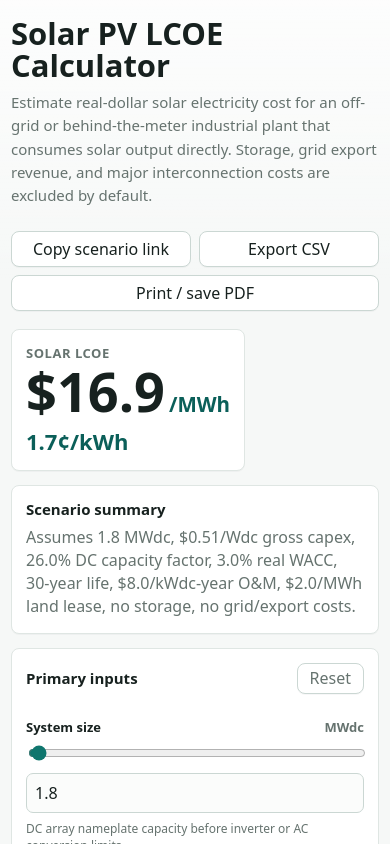
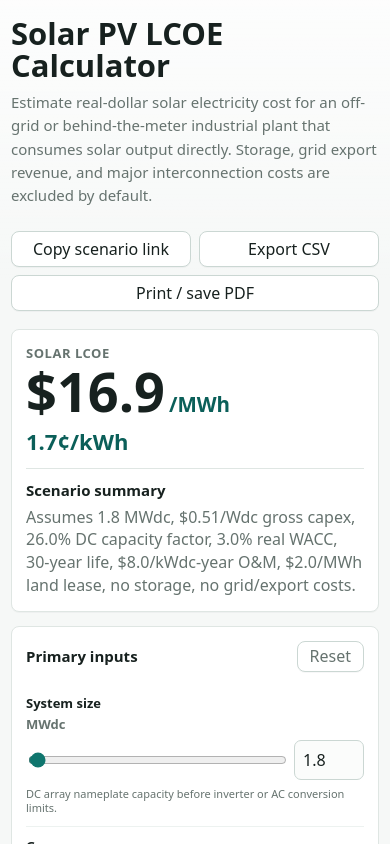
Before and after one commit to guffi/solar-calculator, a React (Vite) app: page / in a window 390 px wide. Shown: the top 844 px of the page. Built offline with nearby package versions, Linux system fonts and the light colour scheme.

Commit message:
Compact calculator layout

```diff
--- a/src/App.tsx
+++ b/src/App.tsx
@@ -190,16 +190,6 @@ export default function App() {
 
       <section className="layout">
         <aside className="inputs">
-          <section className="panel summaryPanel">
-            <h2>Scenario summary</h2>
-            <p>
-              Assumes {oneDecimal.format(input.systemMwDc)} MWdc, ${result.capexWdc.toFixed(2)}/Wdc gross capex, {pct(input.capacityFactor)}{' '}
-              {input.capacityMode.toUpperCase()} capacity factor, {pct(input.wacc)} real WACC, {input.projectLife}-year life, $
-              {oneDecimal.format(result.omKwYear)}/kWdc-year O&M, {input.landMode === 'mwh' ? `$${oneDecimal.format(input.landCostMwh)}/MWh land lease` : 'acre-year land lease'}, no storage, no grid/export costs.
-            </p>
-            {input.itcEnabled ? <p>Includes {pct(input.itcPercent, 0)} federal ITC. Face value and monetized value are shown separately.</p> : null}
-          </section>
-
           <section className="panel">
             <div className="sectionTitle">
               <h2>Primary inputs</h2>
@@ -278,6 +268,7 @@ export default function App() {
         <section className="outputs">
           <section className="topResults">
             <section className="panel resultPanel">
+              <div className="headlineResult">
                 <p className="eyebrow">Solar LCOE</p>
                 <p className="bigResult">
                   <span>${oneDecimal.format(result.totalLcoe)}</span>
@@ -285,6 +276,16 @@ export default function App() {
                 </p>
                 <p className="subResult">{oneDecimal.format(result.centsKwh)}¢/kWh</p>
                 {result.paybackLcoe ? <p className="payback">10-year payback-style cost: {lcoe(result.paybackLcoe)}. This is not standard solar LCOE.</p> : null}
+              </div>
+              <div className="summaryPanel">
+                <h2>Scenario summary</h2>
+                <p>
+                  Assumes {oneDecimal.format(input.systemMwDc)} MWdc, ${result.capexWdc.toFixed(2)}/Wdc gross capex, {pct(input.capacityFactor)}{' '}
+                  {input.capacityMode.toUpperCase()} capacity factor, {pct(input.wacc)} real WACC, {input.projectLife}-year life, $
+                  {oneDecimal.format(result.omKwYear)}/kWdc-year O&M, {input.landMode === 'mwh' ? `$${oneDecimal.format(input.landCostMwh)}/MWh land lease` : 'acre-year land lease'}, no storage, no grid/export costs.
+                </p>
+                {input.itcEnabled ? <p>Includes {pct(input.itcPercent, 0)} federal ITC. Face value and monetized value are shown separately.</p> : null}
+              </div>
             </section>
 
             <section className="panel metricsPanel">
--- a/src/styles.css
+++ b/src/styles.css
@@ -42,19 +42,19 @@ button:hover { border-color: #aab9b4; }
 .outputs { min-width: 0; }
 .panel, .details { border: 1px solid var(--border); background: var(--panel); border-radius: 8px; box-shadow: var(--shadow); }
 .panel { padding: 18px; }
-.summaryPanel { display: grid; gap: 8px; color: var(--muted); line-height: 1.45; }
+.summaryPanel { display: grid; align-content: center; gap: 7px; color: var(--muted); line-height: 1.42; border-left: 1px solid var(--border); padding-left: 18px; }
 .summaryPanel h2 { color: var(--text); }
 .sectionTitle, .modeLine, .switchRow { display: flex; align-items: center; justify-content: space-between; gap: 12px; }
 .sectionTitle { margin-bottom: 12px; }
 
-.field { display: grid; gap: 7px; padding: 12px 0; border-top: 1px solid #edf2f0; }
+.field { display: grid; grid-template-columns: minmax(120px, .72fr) minmax(120px, 1fr) 76px; gap: 8px 10px; align-items: center; padding: 10px 0; border-top: 1px solid #edf2f0; }
 .sectionTitle + .field { border-top: 0; }
-.fieldTop { display: flex; justify-content: space-between; gap: 10px; color: var(--text); font-size: 13px; font-weight: 720; }
+.fieldTop { display: grid; gap: 3px; color: var(--text); font-size: 13px; font-weight: 720; }
 .unit { color: var(--muted); font-weight: 650; }
-.fieldControl { display: grid; grid-template-columns: minmax(0, 1fr) 96px; gap: 10px; align-items: center; }
+.fieldControl { display: contents; }
 input[type="range"] { width: 100%; accent-color: var(--accent); }
-.number { width: 100%; height: 34px; border: 1px solid var(--border-strong); border-radius: 7px; padding: 0 8px; background: var(--panel-soft); color: var(--text); }
-.help { color: var(--muted); font-size: 12px; line-height: 1.42; }
+.number { width: 100%; height: 32px; border: 1px solid var(--border-strong); border-radius: 7px; padding: 0 8px; background: var(--panel-soft); color: var(--text); }
+.help { grid-column: 1 / -1; color: var(--muted); font-size: 11px; line-height: 1.35; }
 .toggle { display: inline-flex; border: 1px solid var(--border-strong); border-radius: 8px; overflow: hidden; background: var(--panel-soft); }
 .toggle button { border: 0; border-radius: 0; box-shadow: none; min-height: 32px; padding: 0 10px; background: transparent; color: var(--muted); }
 .toggle button.active { background: var(--accent); color: #fff; }
@@ -65,8 +65,8 @@ input[type="range"] { width: 100%; accent-color: var(--accent); }
 .details[open] summary::after { content: "-"; }
 .detailsBody { padding: 0 18px 16px; }
 
-.topResults { display: grid; grid-template-columns: minmax(260px, .9fr) minmax(250px, 1fr); gap: 14px; align-items: stretch; position: sticky; top: 12px; z-index: 1; }
-.resultPanel { display: grid; align-content: center; }
+.topResults { display: grid; grid-template-columns: minmax(0, 1fr) minmax(260px, .58fr); gap: 14px; align-items: stretch; position: sticky; top: 12px; z-index: 1; }
+.resultPanel { display: grid; grid-template-columns: minmax(220px, .72fr) minmax(240px, 1fr); gap: 18px; align-items: center; }
 .eyebrow { color: var(--muted); font-size: 13px; font-weight: 800; letter-spacing: .04em; text-transform: uppercase; }
 .bigResult { display: flex; align-items: baseline; flex-wrap: nowrap; gap: 4px; max-width: 100%; margin-top: 4px; font-size: clamp(46px, 5vw, 68px); line-height: .95; font-weight: 780; font-variant-numeric: tabular-nums; letter-spacing: 0; white-space: nowrap; }
 .bigUnit { font-size: .38em; color: var(--accent-strong); white-space: nowrap; }
@@ -95,7 +95,7 @@ td:nth-child(2) { color: var(--text); font-variant-numeric: tabular-nums; white-
   .headerActions { justify-content: flex-start; }
   .layout { display: flex; flex-direction: column; }
   .outputs, .topResults { display: contents; }
-  .resultPanel { position: static; order: 1; }
+  .resultPanel { position: static; order: 1; grid-template-columns: minmax(220px, .72fr) minmax(240px, 1fr); }
   .inputs { order: 2; }
   .metricsPanel { order: 3; }
   .warnings { order: 4; }
@@ -110,7 +110,11 @@ td:nth-child(2) { color: var(--text); font-variant-numeric: tabular-nums; white-
   .shell { width: min(100% - 22px, 1240px); padding-top: 18px; }
   .panel { padding: 14px; }
   .headerActions button { flex: 1 1 150px; }
-  .fieldControl { grid-template-columns: 1fr; }
+  .resultPanel { grid-template-columns: 1fr; gap: 12px; }
+  .summaryPanel { border-left: 0; border-top: 1px solid var(--border); padding: 12px 0 0; }
+  .field { grid-template-columns: 1fr 70px; gap: 7px 9px; }
+  .fieldTop, .help { grid-column: 1 / -1; }
+  .fieldControl { display: contents; }
   .number { height: 40px; }
   .metricGrid { grid-template-columns: 1fr; }
   .bigResult { font-size: 54px; }
```
Lines whose indentation alone changed are shown as unchanged.
